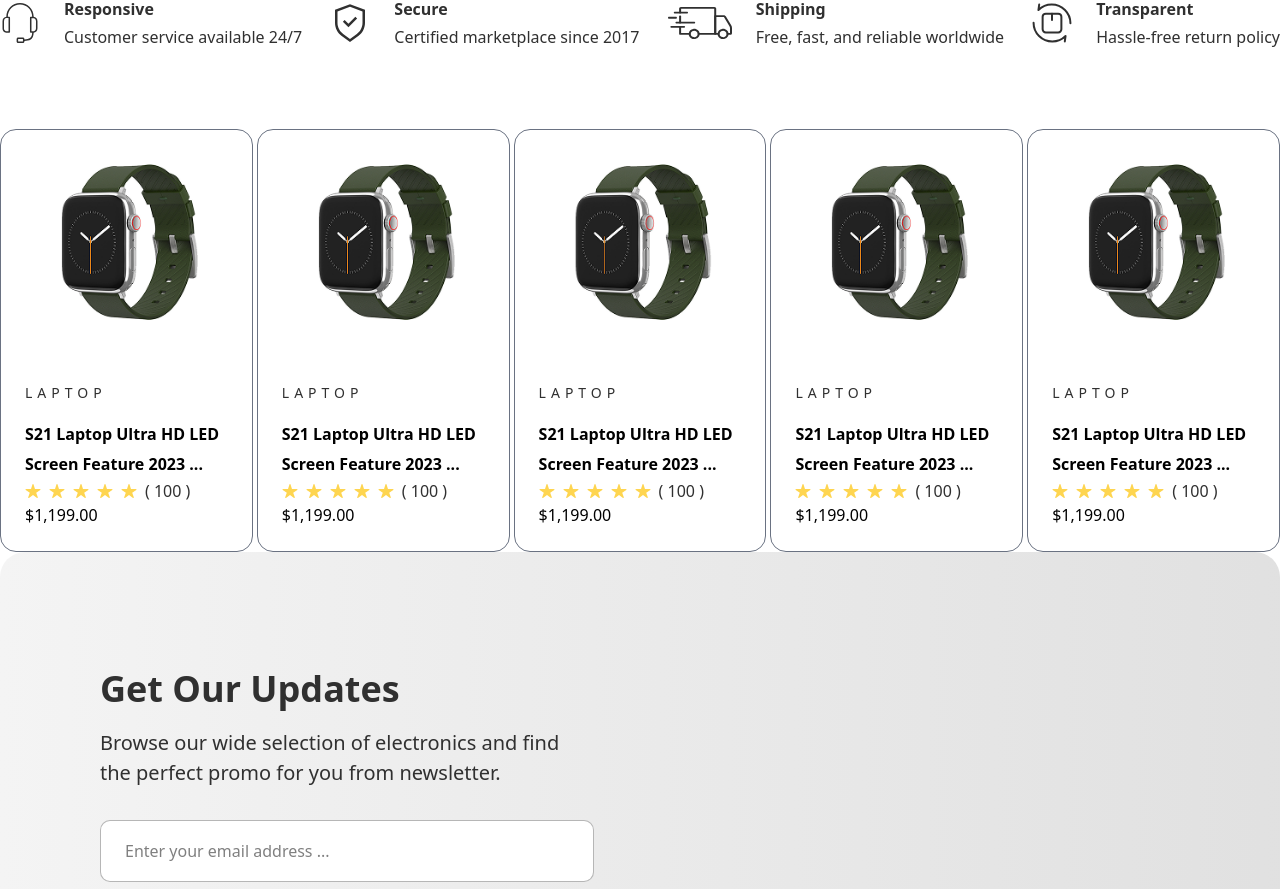
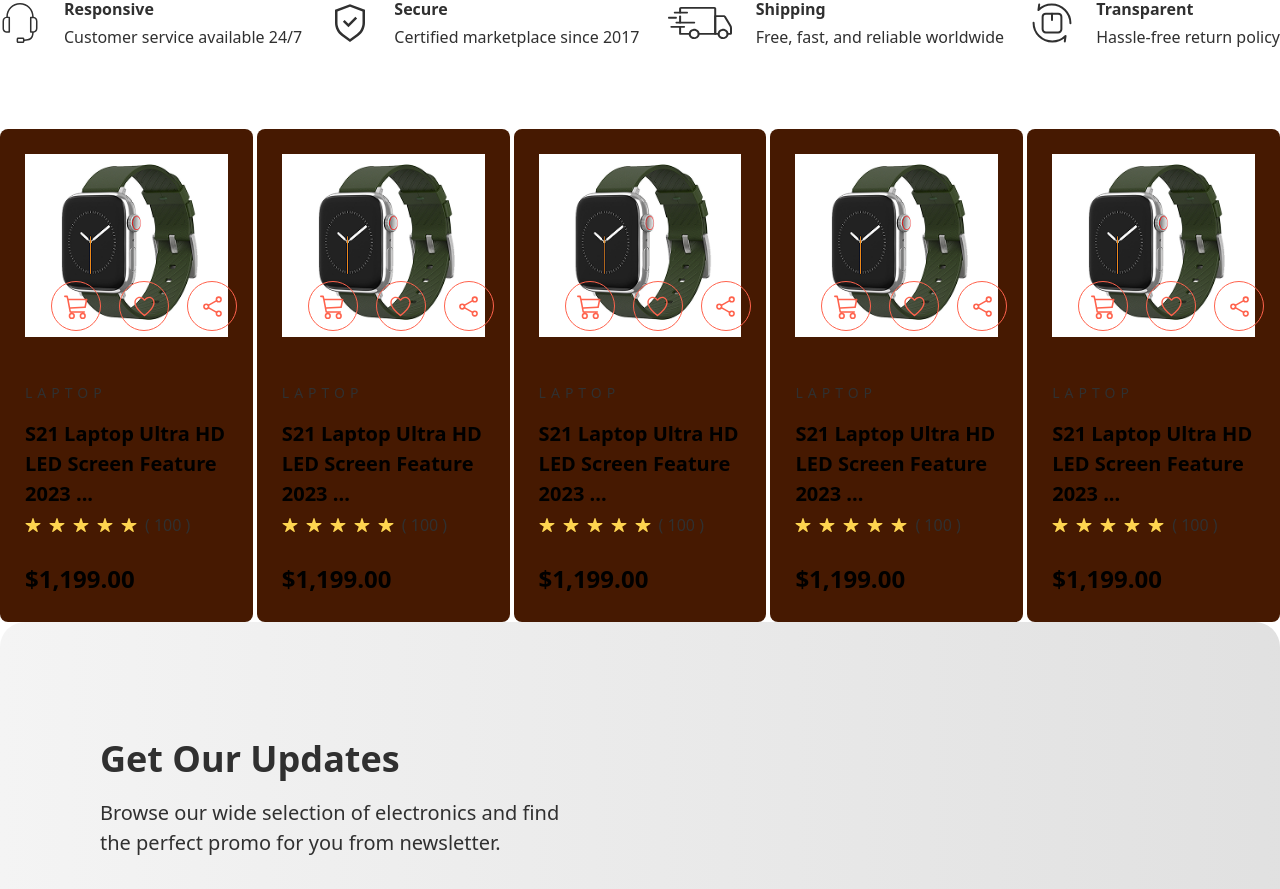
Before and after one commit to Githubshakil/eshop, a React (Vite) app: page / in a window 1280 px wide. Shown: the part 900-1789 px from the top of the page. Built offline with nearby package versions, Linux system fonts and the light colour scheme.

Commit message:
update product Layout

```diff
--- a/src/components/commonlayout/ProductLayout.jsx
+++ b/src/components/commonlayout/ProductLayout.jsx
@@ -1,24 +1,39 @@
 import React from 'react'
 import { IoStar } from "react-icons/io5";
+import { BsCart3 } from "react-icons/bs";
+import { IoIosHeartEmpty } from "react-icons/io";
+import { IoShareSocialOutline } from "react-icons/io5";
 
 const ProductLayout = () => {
   return (
-    <div className=' border border-gray-500 p-6  rounded-2xl'>
-        <div>
+    <div className=' border border-transparent p-6 hover:border-[rgba(48,48,48,0.25)] duration-300  rounded-lg group bg-amber-950'>
+        <div className=' relative'>
             <img src="images/productimg.png" alt="productimg" />
+           <div className='flex justify-center gap-[18px] absolute bottom-[6px] left-[26px]'>
+            <div className='h-[50px] w-[50px] rounded-full border border-[#ff624c] flex items-center justify-center text-[25px] text-[#ff624c] hover:bg-[#ff624c] hover:text-white duration-300 cursor-pointer'>
+                <BsCart3 />
+            </div>
+            <div className='h-[50px] w-[50px] rounded-full border border-[#ff624c] flex items-center justify-center text-[25px] text-[#ff624c] hover:bg-[#ff624c] hover:text-white duration-300 cursor-pointer'>
+                <IoIosHeartEmpty />
+            </div>
+            <div className='h-[50px] w-[50px] rounded-full border border-[#ff624c] flex items-center justify-center text-[25px] text-[#ff624c] hover:bg-[#ff624c] hover:text-white duration-300 cursor-pointer'>
+                <IoShareSocialOutline />
+            </div>
+
+           </div>
         </div>
         <div>
             <p className='font-["Montserrat"] font-normal text-sm leading-5 uppercase  tracking-[5px] mt-[46px] mb-4 text-[#303030]'>LAPTOP</p>
-            <h3 className='font-["Poppins"] font-semibold text-5 leading-[30px]'>S21 Laptop Ultra HD LED Screen Feature 2023 ...</h3>
-            <div className='flex items-center gap-2 text-[#fed550]'>
+            <h3 className='font-["Poppins"] font-semibold text-[20px] leading-[30px] group-hover:text-[#ff624c]  group-hover:underline duration-300 cursor-pointer'>S21 Laptop Ultra HD LED Screen Feature 2023 ...</h3>
+            <div className='flex items-center gap-2 text-[#fed550] mt-1 mb-6'>
                 <IoStar />
                 <IoStar />
                 <IoStar />
                 <IoStar />
                 <IoStar />
-                <span className='text-[#303030]'>( 100 )</span>
+                <span className='font-["Montserrat"] font-normal text-base text-[#303030]'>( 100 )</span>
             </div>
-            <p>$1,199.00</p>
+            <p className='font-["Poppins"] font-semibold text-[24px]'>$1,199.00</p>
 
         </div>
     </div>
```
